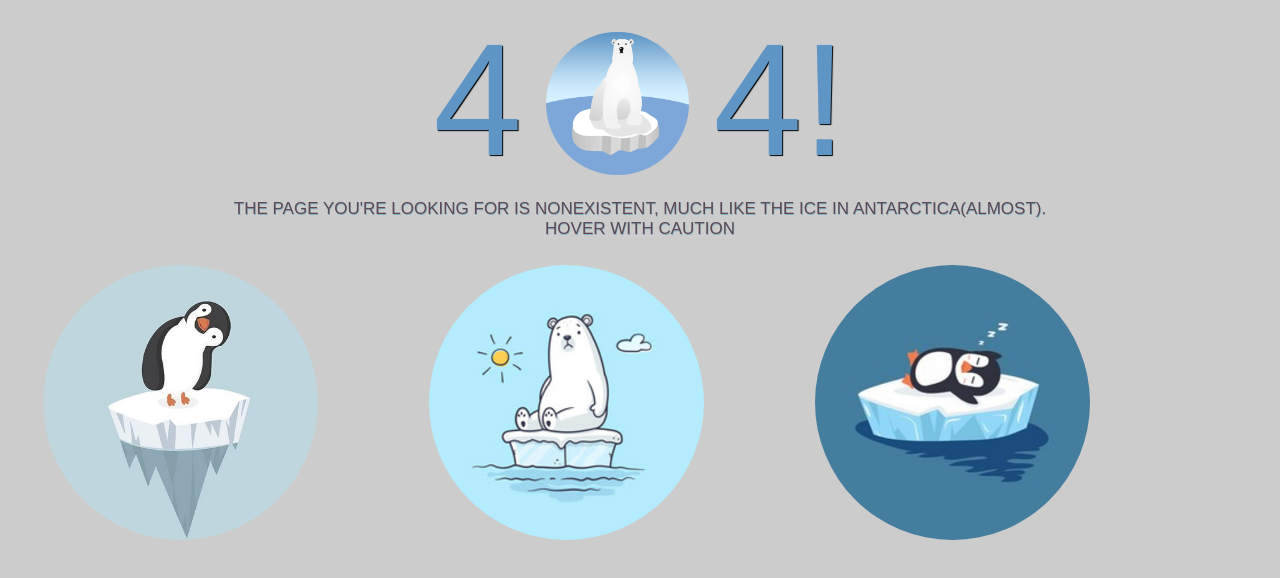
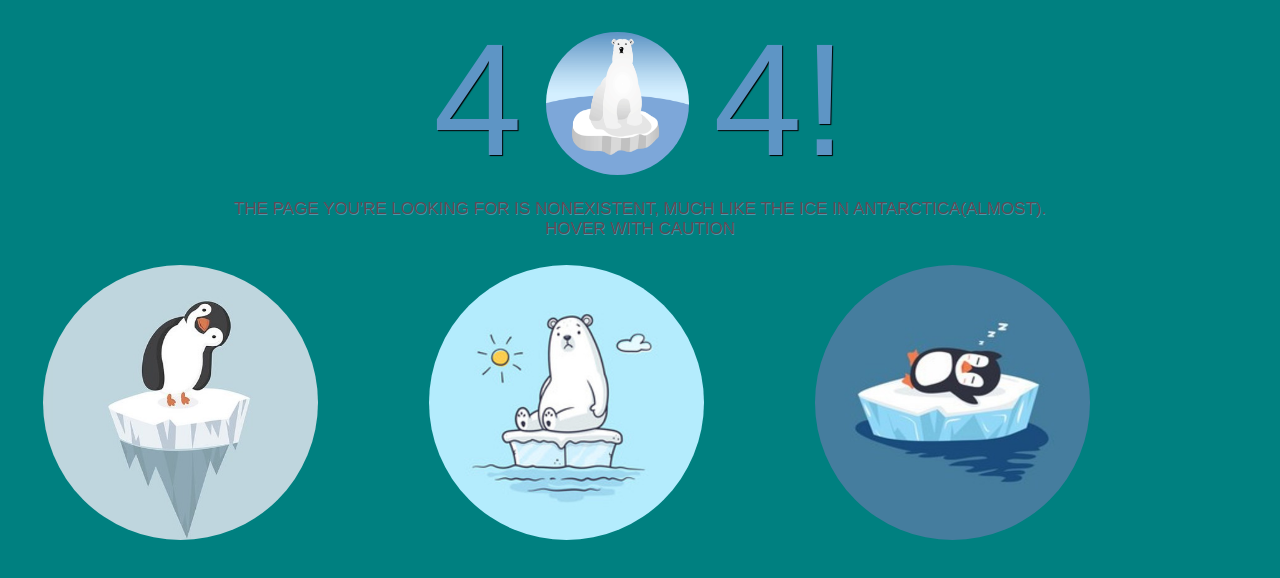
Before and after one commit to WonkyVamp/sysadmintask1, a plain HTML site: page index.html in a window 1280 px wide. Drawn offline with Linux system fonts and the light colour scheme; a web font is replaced by a local one.

Commit message:
Update s5.css

```diff
--- a/s5.css
+++ b/s5.css
@@ -5,7 +5,7 @@
 }
 body
 {
-   background-color: #cccccc;
+   background-color: #008080;
     /*background-color: #ff8c42;
     background-image: linear-gradient(to right , rgba(255,140,66,0.4), rgba(255,140,66,0.7), rgba(255,140,66,0.3));
     /*background-image: linear-gradient(to right , );*/
```
